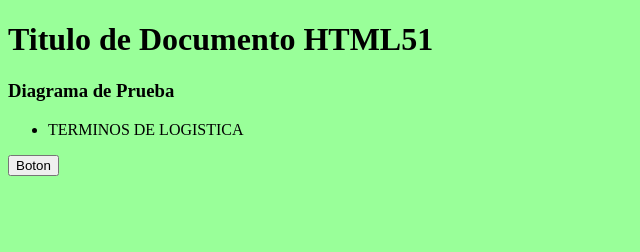
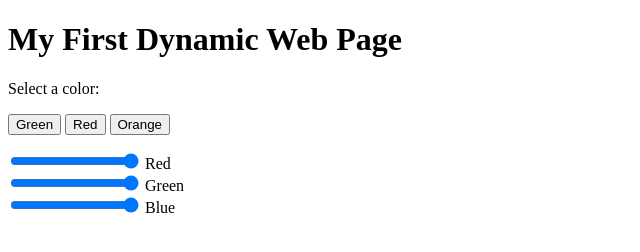
Before and after one commit to bradt123/git, a plain HTML site: page index.html in a window 1280 px wide. Shown: the whole page, without its empty margins (0-640 px from the left). Drawn offline with Linux system fonts and the light colour scheme.

Commit message:
prueba_dos

```diff
--- a/index.html
+++ b/index.html
@@ -6,23 +6,20 @@
 	<title>Practica GIT</title>
 	<link rel="stylesheet" href="">
 	<script src="j.js" type="text/javascript" charset="utf-8" async defer></script>
-	<style type="text/css" media="screen">
-	body{
-		background-color: rgba(0,255,0, 0.4);
-	}
-		ul{
-			text-transform: uppercase;
-		}
-	</style>
+
 </head>
 <body>
-	<h1>Titulo de Documento HTML51</h1>
-	<div class="co">
-		<h3>Diagrama de Prueba</h3>
-		<ul>
-			<li>terminos de logistica</li>
-		</ul>
-		<input type="button" name="boton" onclick="change()" value="Boton">
-	</div>
+<h1>My First Dynamic Web Page</h1>
+<p id="demo">Select a color:</p>
+<p>
+<button onclick="changeBackground('green')">Green</button>
+<button onclick="changeBackground('red')">Red</button>
+<button onclick="changeBackground('orange')">Orange</button>
+</p>
+<p>
+<input type="range" id="red" value="255" min="0" max="255" onchange="onSliderChanged()" style="background:red"> Red<br>
+<input type="range" id="green" value="255" min="0" max="255" onchange="onSliderChanged()" style="background:green"> Green<br>
+<input type="range" id="blue" value="255" min="0" max="255" onchange="onSliderChanged()" style="background:blue"> Blue
+</p>
 </body>
 </html>
--- a/j.js
+++ b/j.js
@@ -1,7 +1,21 @@
-change=function(btn,color){
-if (btn.style.backgroundColor == "#f47121") {
-        btn.style.backgroundColor = color;
-    } else {
-        btn.style.backgroundColor = "#f47121";
-    }
+var count = 0; // global variable
+
+function changeBackground(newColor) { // definition of function
+	document.bgColor = newColor;
+	count++;
+	document.getElementById("demo").innerHTML="We changed the color "+count+" times!";
 }
+
+function onSliderChanged() {
+	var r = document.getElementById("red").value;
+	var g = document.getElementById("green").value;
+	var b = document.getElementById("blue").value;
+	document.bgColor = "#"+dh(r)+dh(g)+dh(b);
+	document.getElementById("demo").innerHTML="rgb("+r+","+g+","+b+")="+document.bgColor;
+}
+
+function dh(d) { // decimal to hex conversion
+    var hex = Number(d).toString(16);
+    if (hex.length < 2) hex = "0" + hex;
+    return hex;
+}
```
